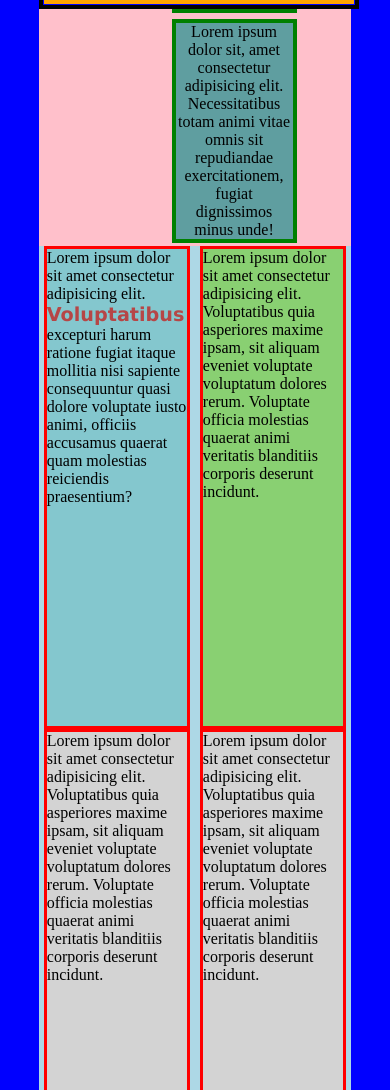
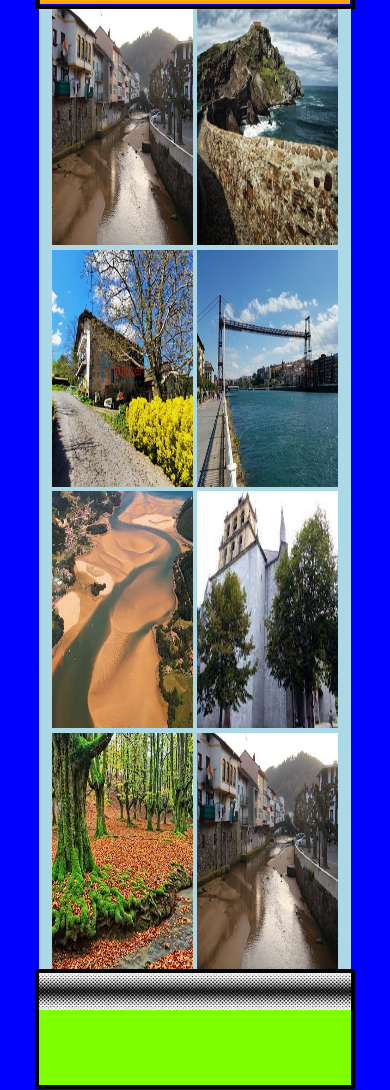
Before and after one commit to nereasaga/proyecto_basico, a plain HTML site: page index.html in a window 390 px wide. Shown: the part 361-1451 px from the top of the page. Drawn offline with Linux system fonts and the light colour scheme.

Commit message:
Anadido imagenes

```diff
--- a/index.html
+++ b/index.html
@@ -38,6 +38,19 @@
     </header>
 
     <main id="principal">
+        <img src="img/bizkaia_1.jpg" alt="bizkaia_1" title="bizkaia_1">
+        <img src="img/bizkaia_2.jpg" alt="bizkaia_2" title="bizkaia_2">
+        <img src="img/bizkaia_3.jpg" alt="bizkaia_3" title="bizkaia_3">
+        <img src="img/bizkaia_4.jpg" alt="bizkaia_4" title="bizkaia_4">
+        <img src="img/bizkaia_5.jpg" alt="bizkaia_5" title="bizkaia_5">
+        <img src="img/bizkaia_6.jpeg" alt="bizkaia_6" title="bizkaia_6">
+        <img src="img/bizkaia_7.jpg" alt="bizkaia_7" title="bizkaia_7">
+        <img src="img/bizkaia_1.jpg" alt="bizkaia_1" title="bizkaia_1">
+
+
+
+
+        <!-- Divs de la primera configuracion del main
         <div class="izda"> Lorem ipsum dolor sit amet consectetur adipisicing elit.
             <a href="#" target="_blank">Voluptatibus</a> excepturi harum ratione fugiat itaque mollitia nisi sapiente consequuntur quasi dolore voluptate iusto animi, officiis accusamus quaerat quam molestias reiciendis praesentium?
 
@@ -51,6 +64,7 @@
         <div class="2izda">Lorem ipsum dolor sit amet consectetur adipisicing elit. Voluptatibus quia asperiores maxime ipsam, sit aliquam eveniet voluptate voluptatum dolores rerum. Voluptate officia molestias quaerat animi veritatis blanditiis corporis deserunt incidunt.
 
         </div>
+    -->
 
     </main>
     <footer class="ponerBorde">
--- a/style.css
+++ b/style.css
@@ -22,12 +22,13 @@
             position: fixed;
             top: 0;
             left: 10%;}
-        main{width: 80%;
-            min-height: 60rem;
+
+        main{min-height: 60rem;
             background-color: lightblue;
             display: flex;
-            justify-content: space-around;
-            flex-wrap: wrap;}
+            justify-content: flex-start;
+            flex-wrap: wrap;
+            gap: 0.3rem;}
 
         footer{width: 80%;
             min-height: 7rem;
@@ -35,10 +36,13 @@
 
         .ponerBorde{border: 0.3rem solid black;}
 
+        main img {width: 32%;}
+
+        /* Divs configuracion inicial
         main div {width: 30%;
                 min-height: 5rem;
                 background-color: lightgray;
-                border: 0.2rem solid red;}
+                border: 0.2rem solid red;}  */
 
         .izda{background-color: rgba(101, 187, 187, 0.555);}
         .dcha{background-color: rgba(106, 202, 9, 0.521);}
@@ -113,8 +117,13 @@
 
         @media screen and (max-width:900px)  {
             nav ul {flex-direction: column;}
-            main div {width: 45%;}
+            header {display: none;}
+            main {justify-content: space-between;}
+            main img {width: 45%;}
             body {background-color: aqua;}
+
+            nav {position: static;}
+            body {padding-top: 0;}
 
 
         }
@@ -122,6 +131,7 @@
         /*  Codigo pagina en smartphone   */
 
         @media only screen and (max-width: 602px) {
-            main div {width: 45%;}
+            main {justify-content: center;}
+            main img {width: 45%;}
             body {background-color: blue;}
           }
```
Also changed, not shown: img/bizkaia_1.jpg (added), img/bizkaia_2.jpg (added), img/bizkaia_3.jpg (added), img/bizkaia_4.jpg (added), img/bizkaia_5.jpg (added), img/bizkaia_6.jpeg (added), img/bizkaia_7.jpg (added).
